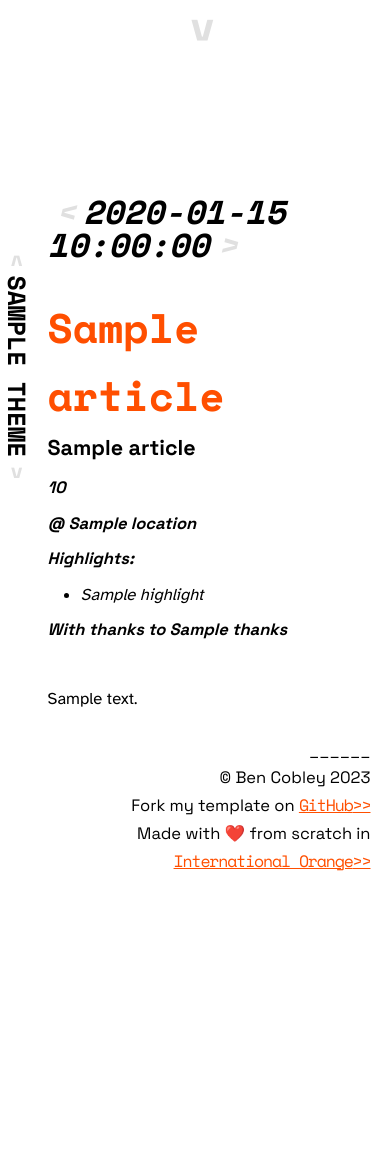
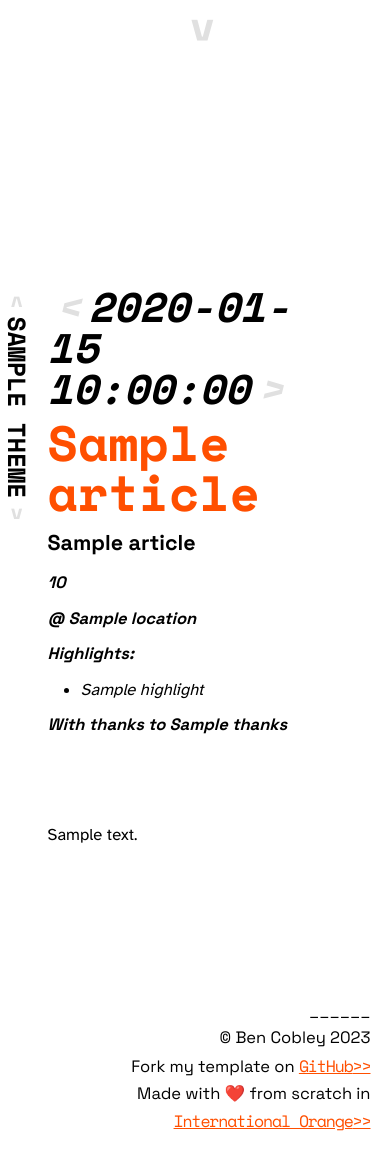
Before and after one commit to bencobley/bencobley.github.io, a Flask app: template templates/timeline.html in a window 390 px wide. Shown: the part 649-1817 px from the top of the page. Before the commit the page ends 1520 px from the top, so only its background shows below. Run offline with Flask 2, Linux system fonts and the light colour scheme; the template is opened without the code that fills it: most values are stand-ins (such as "Sample title", 1, 10 or a date in 2020).

Commit message:
Mobile formatting and code readability improvements

```diff
--- a/static/style.css
+++ b/static/style.css
@@ -194,6 +194,7 @@ video {
 
 .homepage {
   height: 100vh;
+  padding-bottom: 5rem;
   max-width: 1100px;
   margin: auto;
   display: block;
@@ -238,20 +239,20 @@ video {
 }
 
 .theme-sticky {
-  margin-bottom: 1rem;
+  padding-top: 0.5rem;
+  padding-bottom: 0.5rem;
   position: -webkit-sticky;
   position: sticky;
   width: 100%;
   top: 0;
   left: 0;
+  font-size: 1.5rem;
   font-family: "space-mono", monospace;
   font-weight: bold;
   white-space: nowrap;
   text-transform: uppercase;
   writing-mode: vertical-rl;
   text-orientation: mixed;
-  padding-top: 3rem;
-  font-size: 1.5rem;
 }
 
 /* ===ARTICLES=== */
@@ -261,25 +262,25 @@ video {
 }
 
 .article-row {
+  height: 2500px; /* Set initial height - will be overriden by JS */
 }
 
 .article-sticky {
+  padding-top: 0.5rem;
+  padding-bottom: 0.5rem;
+  max-width: 15rem; /* Mobile only */
 }
 
 .article-body {
+  padding-top: 2.5rem;
+  padding-bottom: 5rem;
 }
 
 /* ===TEXT=== */
 
 .title {
+  /* Desktop only */
   display: none; /* Hide on mobile */
-  font-family: "space-mono", monospace;
-  font-weight: bold;
-  color: var(--international-orange);
-  font-size: 3.5rem;
-  padding-top: 3rem;
-  padding-bottom: 2rem;
-  line-height: 1;
 }
 
 .text {
@@ -297,37 +298,40 @@ video {
 }
 
 .shorttitle {
-  display: block;
+  /* Mobile only */
+  display: block; /* Display on mobile */
+  margin-top: 0.5rem;
+  margin-bottom: 0.5rem;
+  font-size: 3rem;
+  line-height: 1;
   font-family: "space-mono", monospace;
   font-weight: bold;
   color: var(--international-orange);
-  font-size: 2.5rem;
-  padding-top: 2rem;
 }
 
 .date {
   display: block;
+  font-size: 2.5rem; /* Mobile only */
   font-family: "space-mono", monospace;
   font-weight: bold;
   font-style: italic;
-  font-size: 2rem;
   line-height: 1;
 }
 
 .subtitle {
   display: block;
+  margin-bottom: 0.5rem;
   font-size: 1.3rem;
   font-family: "space-grotesk", sans-serif;
   font-weight: bold;
-  margin-bottom: 0.5rem;
 }
 
 .duration {
   display: block;
+  margin-bottom: 0.5rem;
   font-family: "space-grotesk", sans-serif;
   font-weight: bold;
   font-style: italic;
-  margin-bottom: 0.5rem;
 }
 
 .location {
@@ -368,7 +372,6 @@ video {
   font-family: "space-grotesk", sans-serif;
   font-weight: bold;
   font-style: italic;
-  margin-bottom: 0.5rem;
 }
 
 .thanks::before {
```
Also changed, not shown: other parts of static/style.css (+18 -11 lines).
